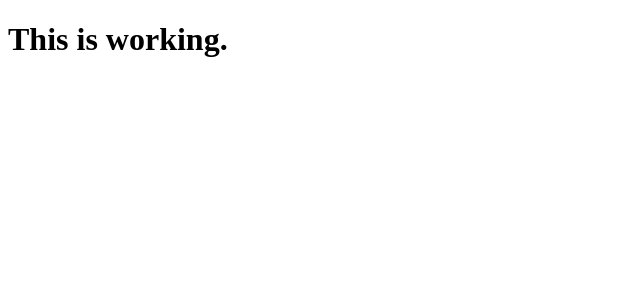
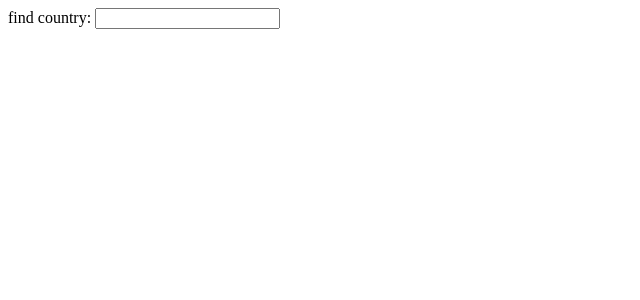
Before and after one commit to Axizeaus/fullstackopen-part2, a React (Create React App) app in the folder dataforcountries/: page / in a window 1280 px wide. Shown: the top 300 px of the page, without its empty margins (0-640 px from the left). Built offline with nearby package versions, Linux system fonts and the light colour scheme.

Commit message:
search bar data input working

```diff
--- a/dataforcountries/package.json
+++ b/dataforcountries/package.json
@@ -34,5 +34,8 @@
       "last 1 firefox version",
       "last 1 safari version"
     ]
+  },
+  "devDependencies": {
+    "axios": "^1.4.0"
   }
 }
--- a/dataforcountries/src/App.js
+++ b/dataforcountries/src/App.js
@@ -1,9 +1,25 @@
-import logo from './logo.svg';
+import { useState, useEffect } from 'react';
+
 import './App.css';
+import SearchBar from './components/searchbar';
+import Results from './components/results';
+import axios from 'axios';
 
 function App() {
+
+  const [countries, setCountries] = useState(null);
+  const [userInput, setUserInput] = useState('');
+
+  const handleUserInput = (event) => {
+    console.log(event.target.value);
+    setUserInput(event.target.value)
+  }
+
   return (
-    <h1>This is working.</h1>
+    <>
+    <SearchBar onChange={handleUserInput}/>
+    <Results />
+    </>
   );
 }
 
--- /dev/null
+++ b/dataforcountries/src/components/results.js
@@ -0,0 +1,7 @@
+export default function Results() {
+  return (
+    <>
+
+    </>
+  )
+}
--- /dev/null
+++ b/dataforcountries/src/components/searchbar.js
@@ -0,0 +1,8 @@
+export default function SearchBar({onChange}){
+  return (
+    <>
+      <label htmlFor='search-bar'>find country: </label>
+      <input type='text' name="search-bar" onChange={onChange} />
+    </>
+  )
+}
```
Also changed, not shown: 1 other file (tests, documents, lock files or other folders).
